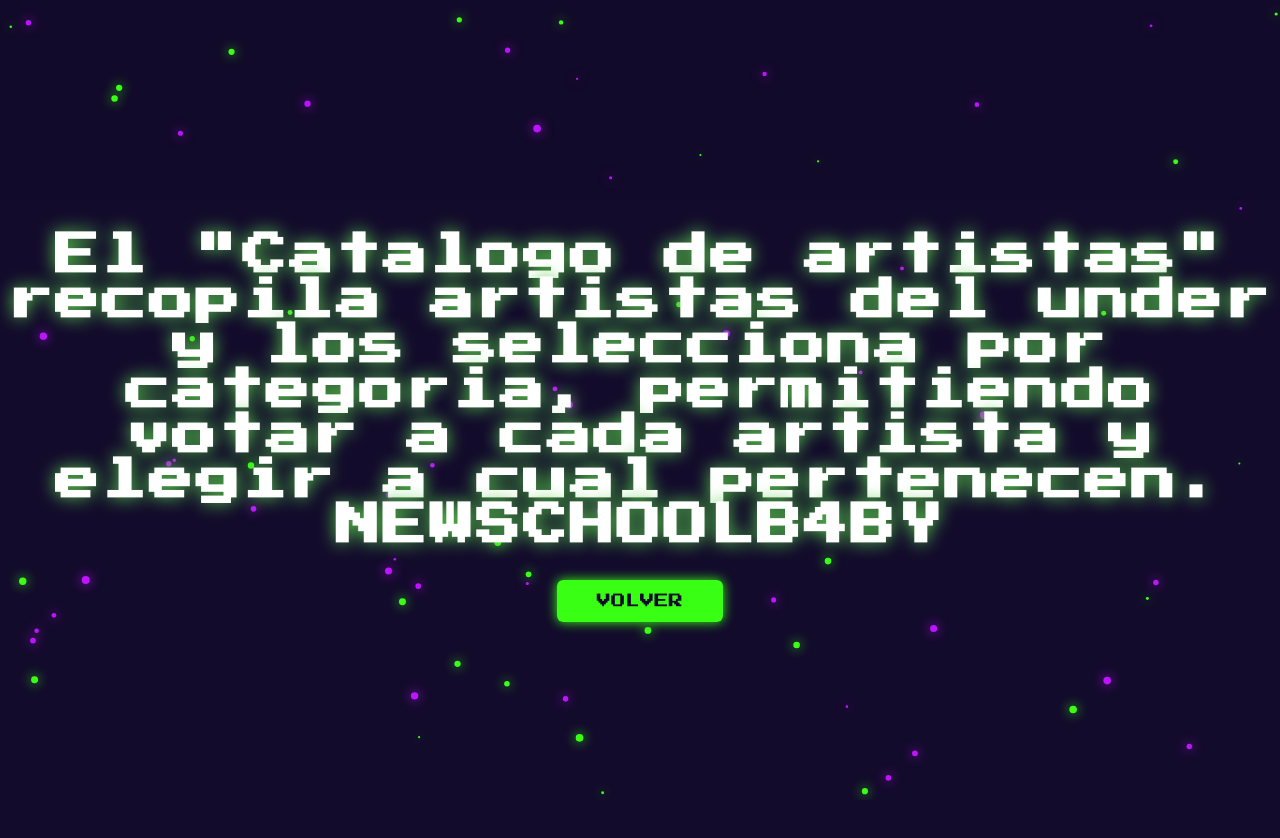
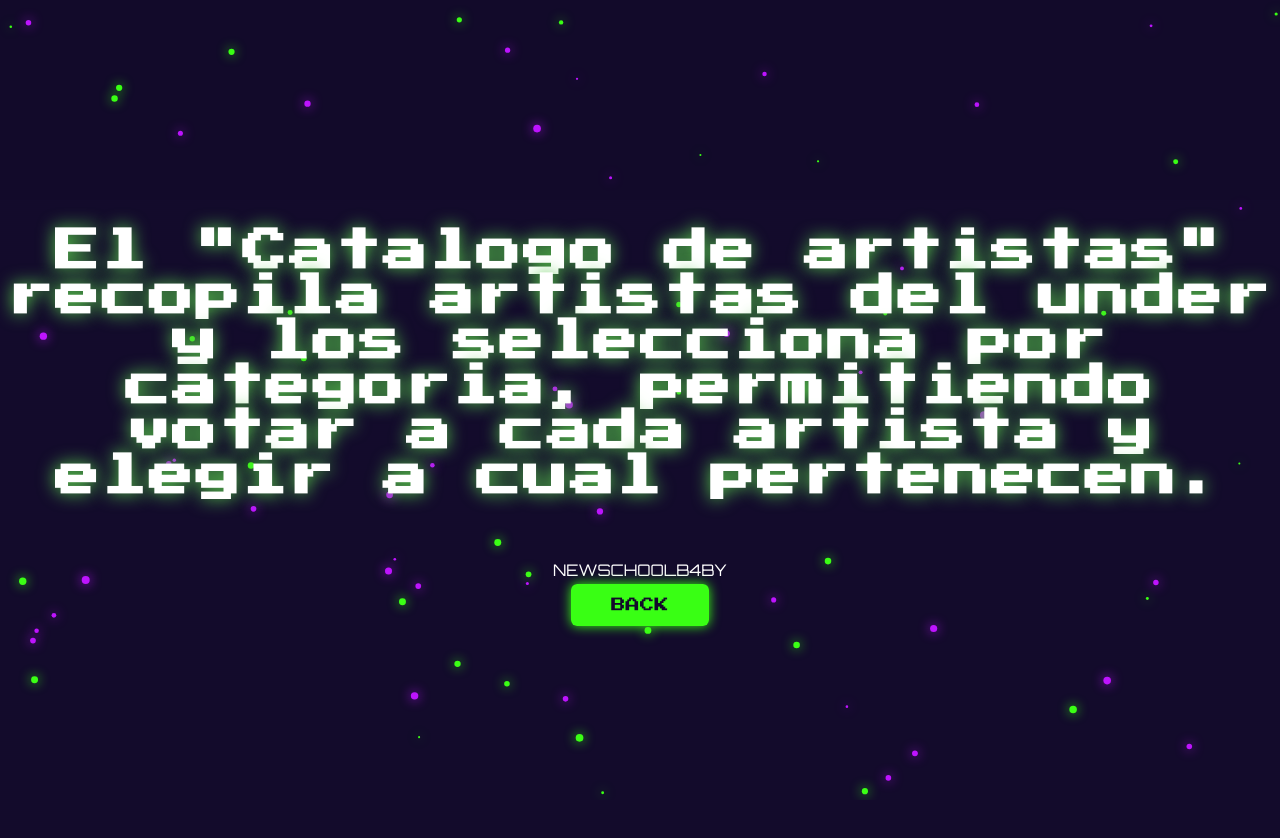
Before and after one commit to palermocodeina/info, a plain HTML site: page index.html in a window 1280 px wide. Drawn offline with Linux system fonts and the light colour scheme.

Commit message:
Update index.html

```diff
--- a/index.html
+++ b/index.html
@@ -183,8 +183,9 @@ canvas {
 <canvas id="particles"></canvas>
 
 <div class="container">
-    <h3 class="title">El "Catalogo de artistas" recopila artistas del under y los selecciona por categoria, permitiendo votar a cada artista y elegir a cual pertenecen. NEWSCHOOLB4BY</h3>
- <a href="https://palermocodeina.vercel.app/" class="btn">VOLVER</a>
+    <h3 class="title">El "Catalogo de artistas" recopila artistas del under y los selecciona por categoria, permitiendo votar a cada artista y elegir a cual pertenecen.</h3>
+    <p>NEWSCHOOLB4BY</p>
+ <a href="https://palermocodeina.vercel.app/" class="btn">BACK</a>
 
     </div>
 </div>
```
